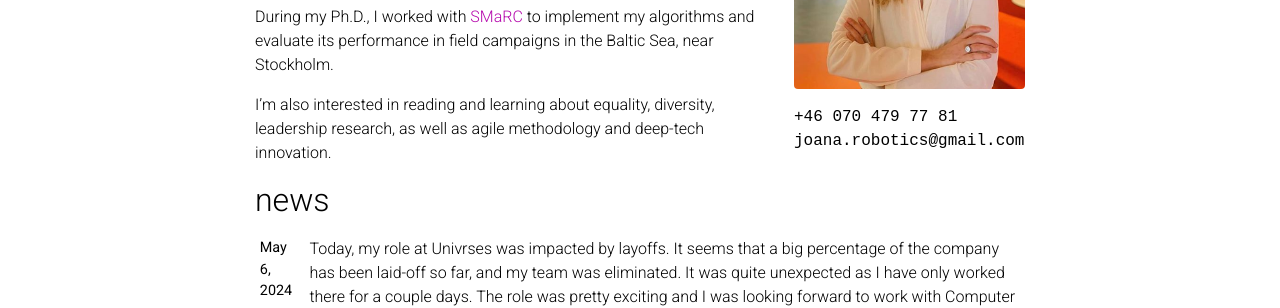
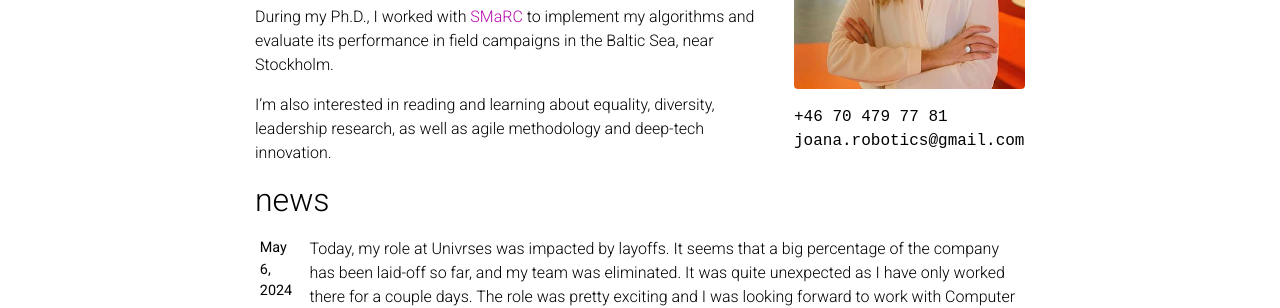
Before and after one commit to JoanaFonsec/JoanaFonsec.github.io, a Jekyll site: the page built from _pages/about.md, in a window 1280 px wide and 1218 px high. Shown: the part 403-711 px from the top of the window. Built offline with Jekyll 4.4.1, drawn with Linux system fonts in a browser that asks for light colours; full-size pictures stand in for the smaller copies a plugin makes; comment, search, counter and statistics services are not loaded; a style sheet for code colours, icons or effects is not loaded.

Commit message:
fix phoen number

```diff
--- a/_pages/about.md
+++ b/_pages/about.md
@@ -8,7 +8,7 @@ profile:
   align: right
   image: prof_pic.jpg
   address: >
-    <p>+46 070 479 77 81</p>
+    <p>+46 70 479 77 81</p>
     <p>joana.robotics@gmail.com</p>
 # <p>LA, California </p>
 
```
